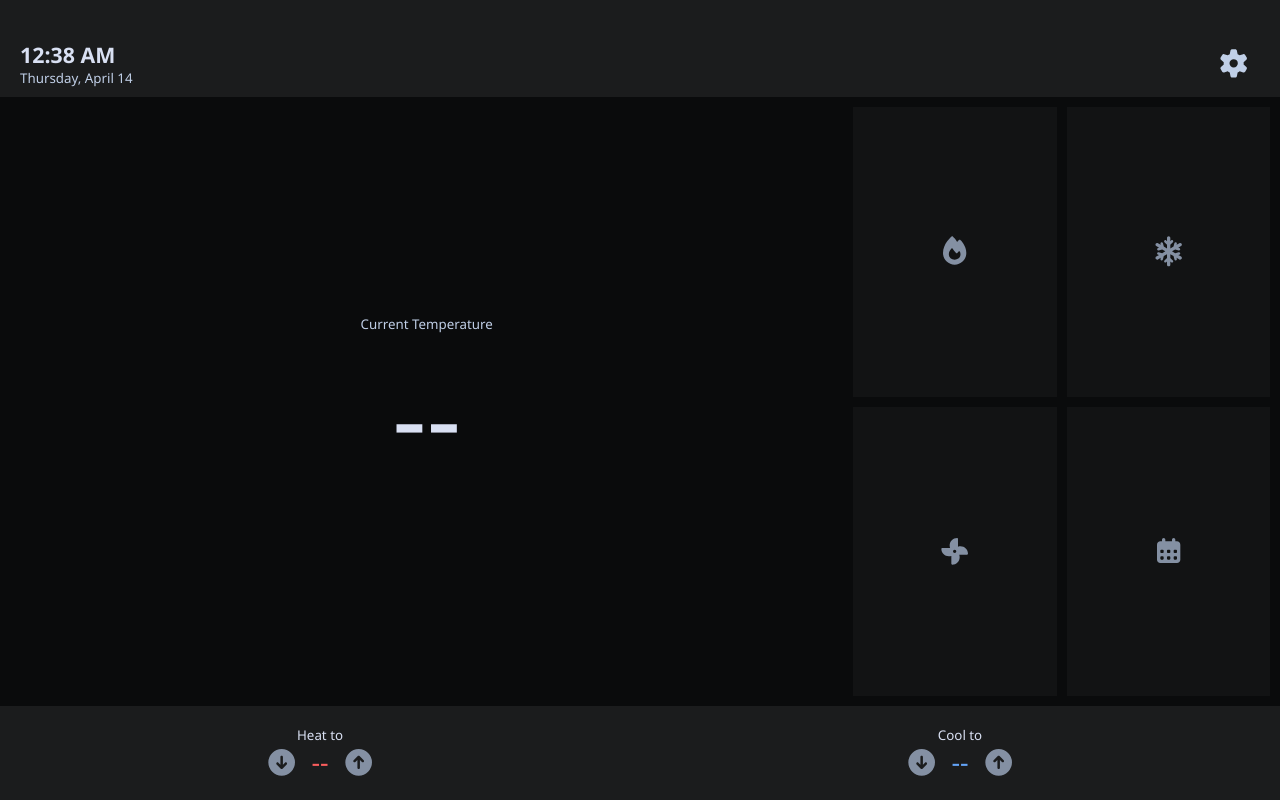
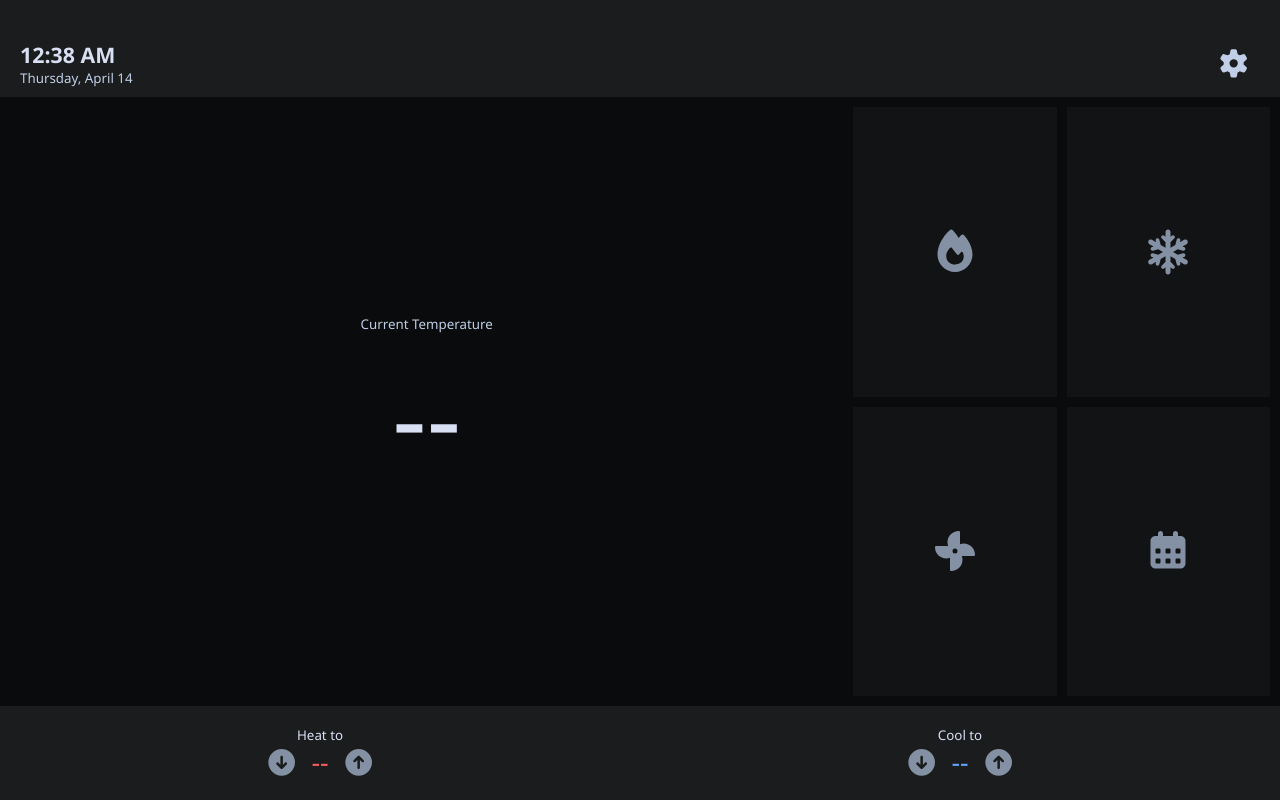
Before and after one commit to anishmgoyal/thermostat, a plain HTML site: page user_interface/thermostat.html in a window 1280 px wide. Drawn offline with Linux system fonts and the light colour scheme; no server answers.

Commit message:
Make control panel button icons bigger

```diff
--- a/user_interface/thermostat.css
+++ b/user_interface/thermostat.css
@@ -30,7 +30,8 @@
     --font-size-medium: 14pt;
     --font-size-large: 16pt;
     --font-size-xlarge: 20pt;
-    --font-size-xxlarge: 80pt;
+    --font-size-xxlarge: 24pt;
+    --font-size-xxxlarge: 80pt;
 }
 
 @keyframes blink-animation {
@@ -146,7 +147,7 @@ button {
 }
 
 .temperature-panel .temperature-panel-body {
-    font-size: var(--font-size-xxlarge);
+    font-size: var(--font-size-xxxlarge);
     margin-top: var(--spacing-base);
 }
 
@@ -164,7 +165,7 @@ button {
     background-color: var(--secondary-background-dark);
     border: none;
     flex-basis: calc(50% - var(--button-spacing));
-    font-size: var(--font-size-large);
+    font-size: var(--font-size-xxlarge);
     margin: 0;
 }
 
```
